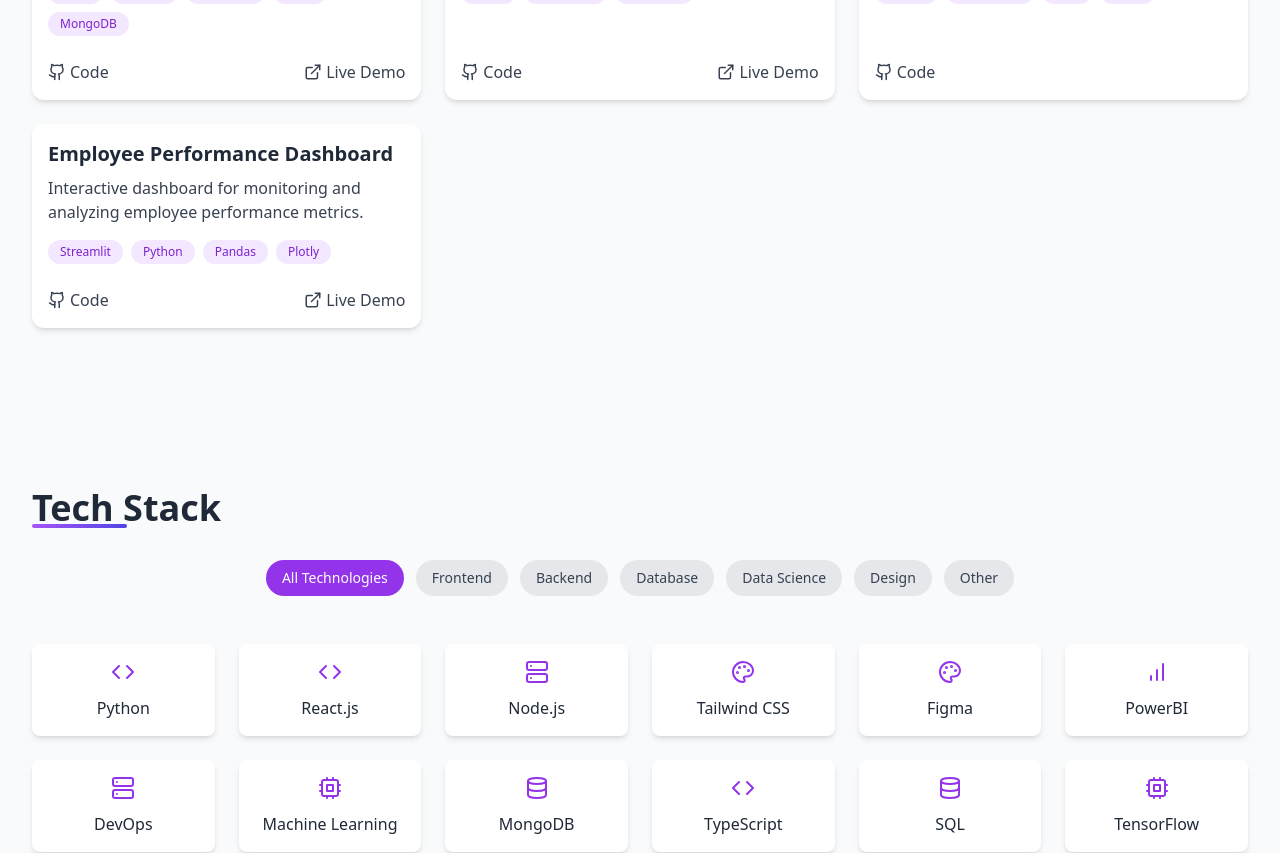
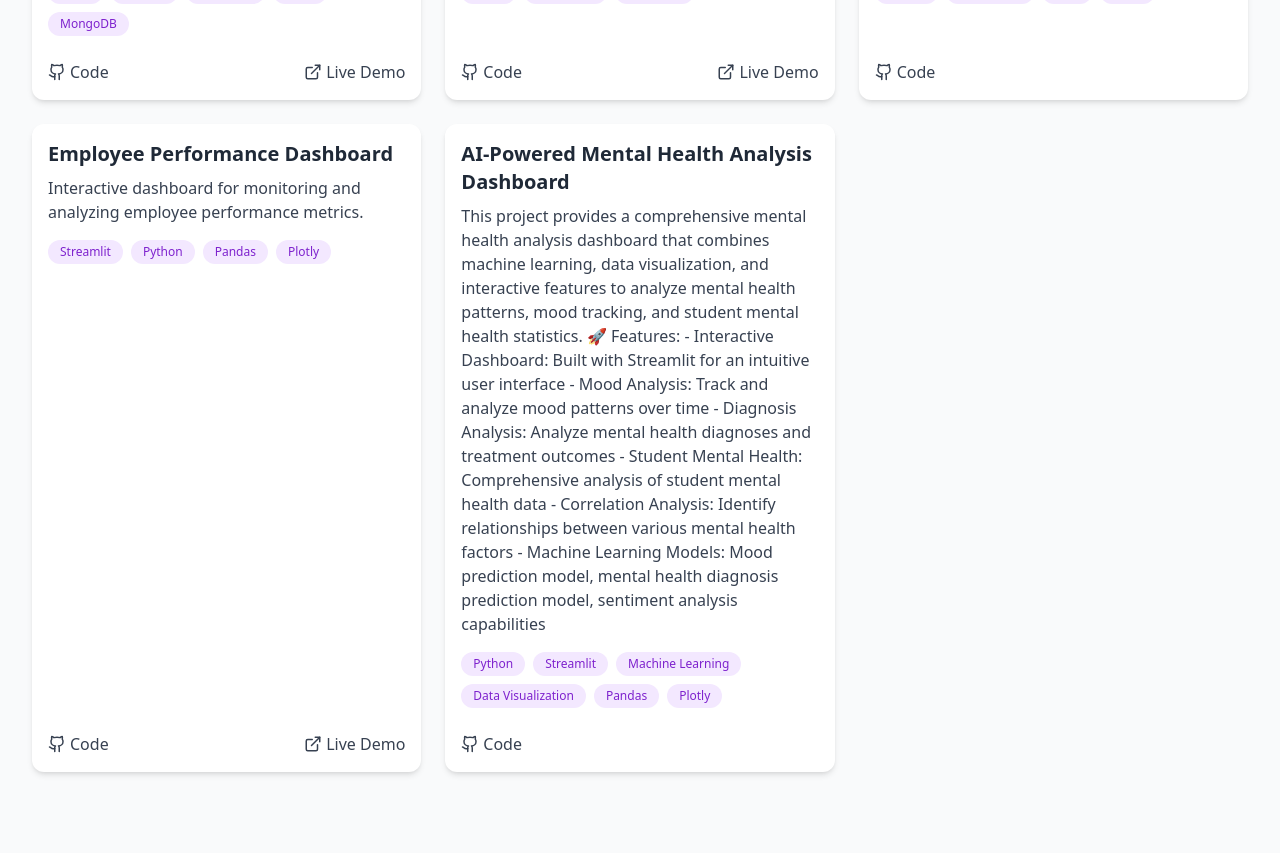
Before and after one commit to Hari-Eshwaran/portfolio, a React (Vite) app: page / in a window 1280 px wide. Shown: the part 5200-6053 px from the top of the page. Built offline with nearby package versions, Linux system fonts and the light colour scheme.

Commit message:
project updated

```diff
--- a/src/components/sections/Projects.tsx
+++ b/src/components/sections/Projects.tsx
@@ -92,6 +92,13 @@ const Projects: React.FC = () => {
       category: 'data',
       githubLink: 'https://github.com/Hari-Eshwaran/Employee-Performance-Dashboard',
       demoLink: 'https://employee-performance-dashboard-nine.vercel.app/'
+    },
+    {
+      title: 'AI-Powered Mental Health Analysis Dashboard',
+      description: 'This project provides a comprehensive mental health analysis dashboard that combines machine learning, data visualization, and interactive features to analyze mental health patterns, mood tracking, and student mental health statistics.\n\n🚀 Features:\n- Interactive Dashboard: Built with Streamlit for an intuitive user interface\n- Mood Analysis: Track and analyze mood patterns over time\n- Diagnosis Analysis: Analyze mental health diagnoses and treatment outcomes\n- Student Mental Health: Comprehensive analysis of student mental health data\n- Correlation Analysis: Identify relationships between various mental health factors\n- Machine Learning Models: Mood prediction model, mental health diagnosis prediction model, sentiment analysis capabilities',
+      technologies: ['Python', 'Streamlit', 'Machine Learning', 'Data Visualization', 'Pandas', 'Plotly'],
+      category: 'ai',
+      githubLink: 'https://github.com/Hari-Eshwaran/AI-Powered-Mental-Health-Analysis-Dashboard'
     }
   ];
 
```
